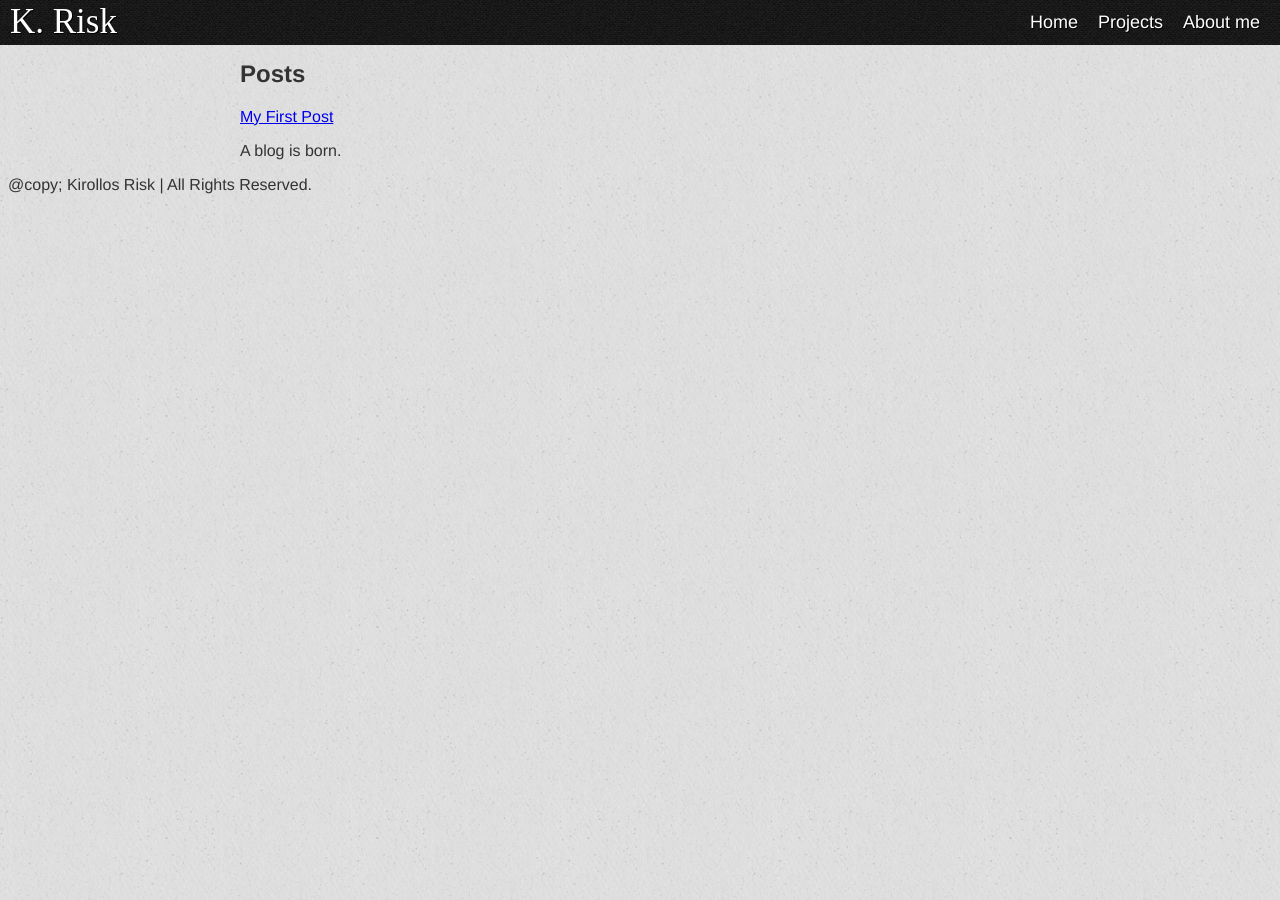
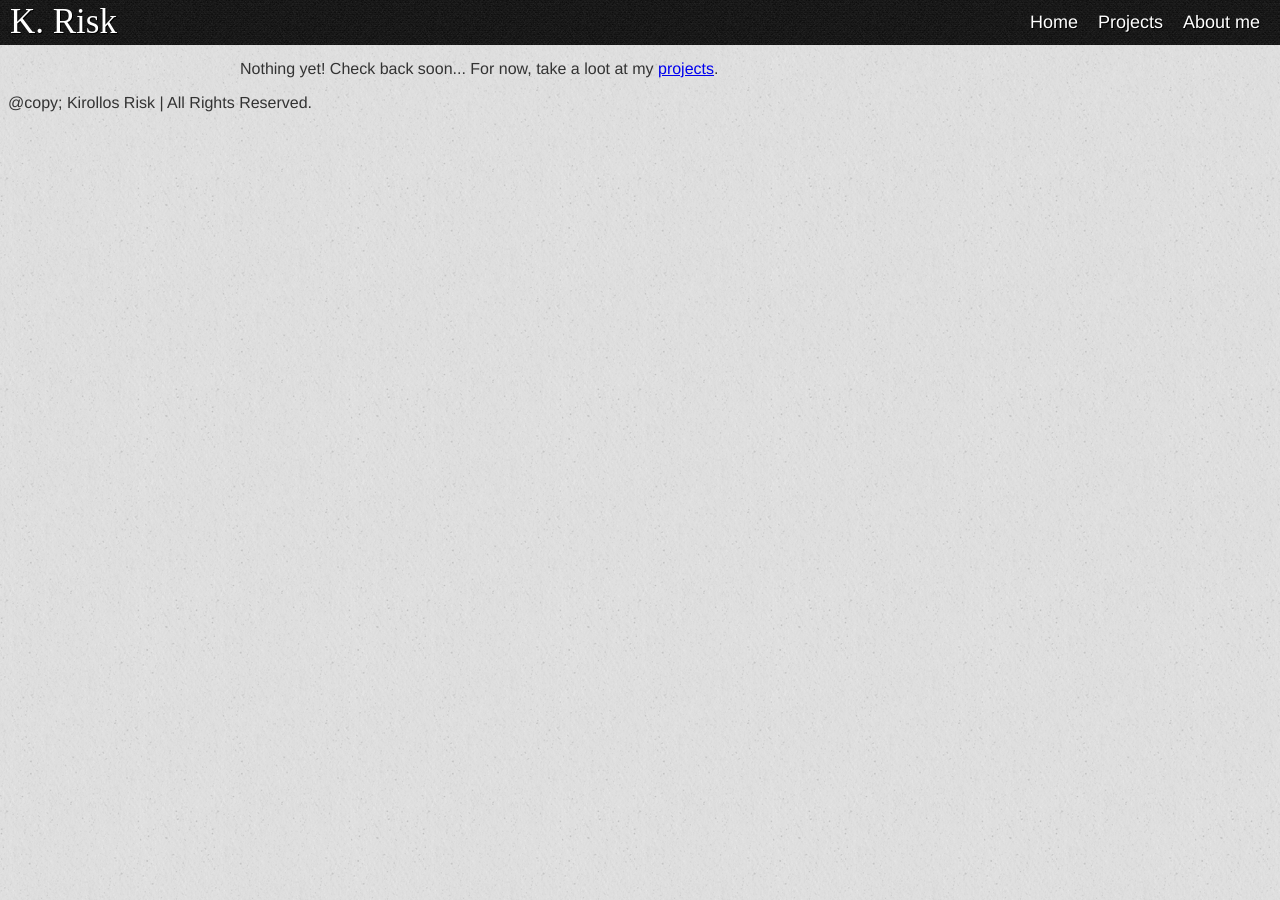
Before and after one commit to krisk/krisk.github.com, a Jekyll site: the page built from index.html, in a window 1280 px wide. Built offline with Jekyll 4.4.1, drawn with Linux system fonts in a browser that asks for light colours; some web fonts are replaced.

Commit message:
added temp text to link to projects

```diff
--- a/index.html
+++ b/index.html
@@ -8,6 +8,11 @@ javascript:
   - /javascripts/home.js
 ---
 
+Nothing yet! Check back soon...
+
+For now, take a loot at my <a href="./projects.html" title="krisk's projects">projects</a>.
+
+<!--
 <h2>Posts</h2>
 <ul class="posts">
 
@@ -18,4 +23,6 @@ javascript:
     </li>
   {% endfor %}
 
+
 </ul>
+-->
```
